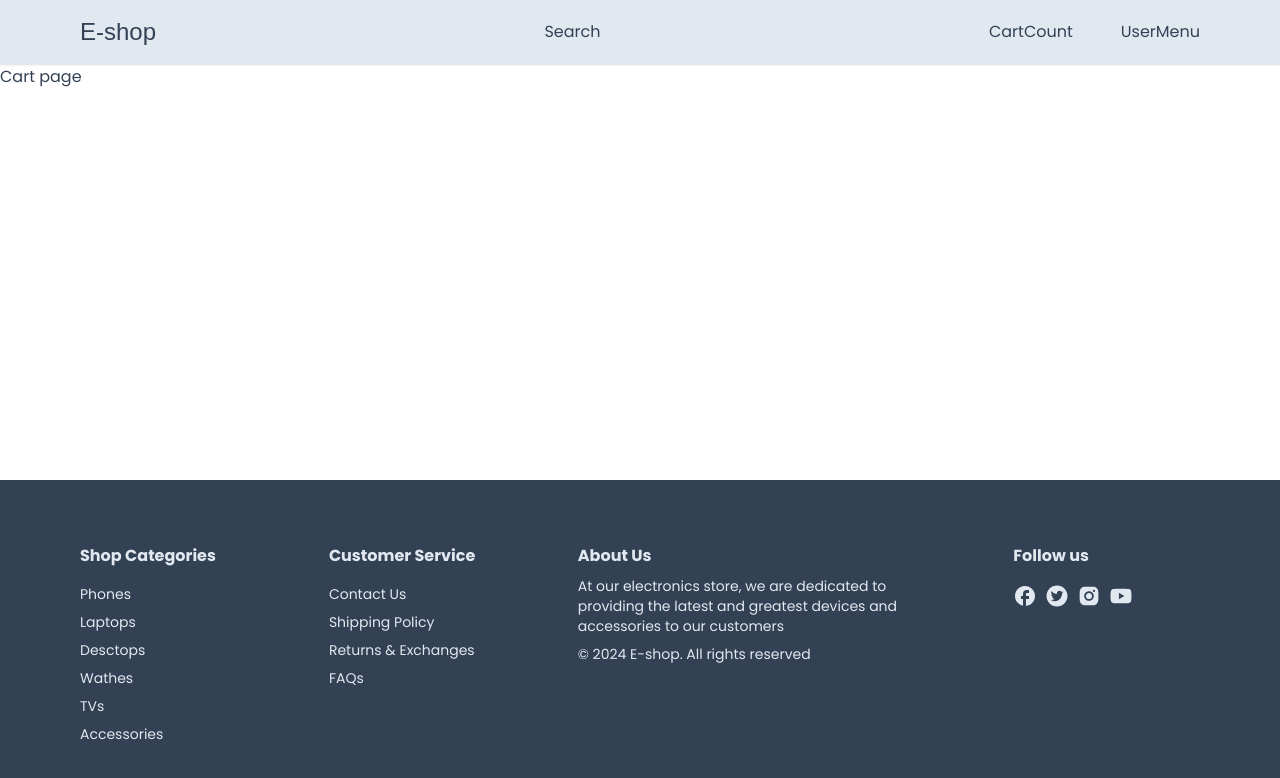
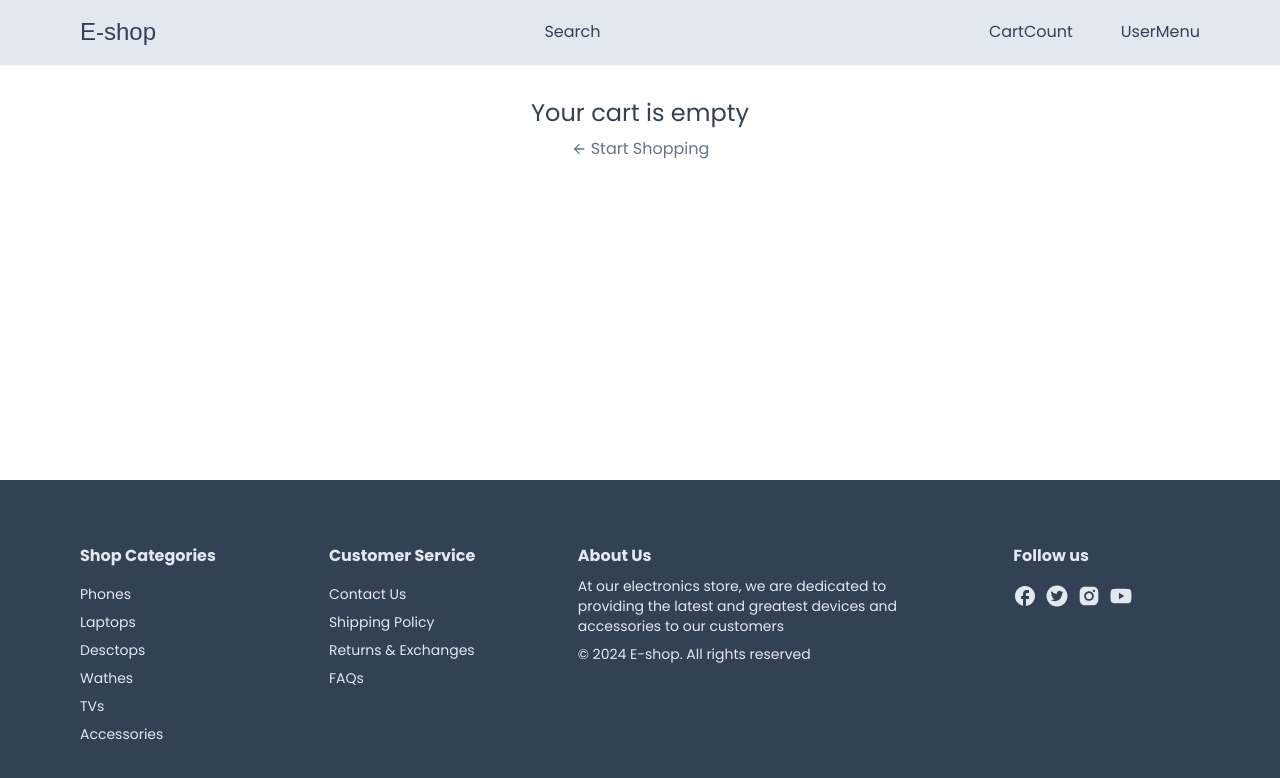
Before and after one commit to Musmaxim/e-shop, a Next.js app: page /cart in a window 1280 px wide. Shown: the top 778 px of the page. Built offline with nearby package versions, Linux system fonts and the light colour scheme; a web font is replaced by a local one.

Commit message:
Добавлен toasted и очертания корзины

```diff
--- /dev/null
+++ b/app/cart/CartClient.tsx
@@ -0,0 +1,69 @@
+"use client";
+
+import { useCart } from "@/hooks/useCart";
+import Link from "next/link";
+import { MdArrowBack } from "react-icons/md";
+import Heading from "../components/Heading";
+import Button from "../components/Button";
+
+const CartClient = () => {
+  const { cartProducts } = useCart();
+
+  if (!cartProducts || cartProducts.length === 0) {
+    return (
+      <div className="flex flex-col items-center">
+        <div className="text-2xl">Your cart is empty</div>
+        <div>
+          <Link
+            href={"/"}
+            className="text-slate-500 flex items-center gap-1 mt-2"
+          >
+            <MdArrowBack />
+            <span>Start Shopping</span>
+          </Link>
+        </div>
+      </div>
+    );
+  }
+  return (
+    <div>
+      <Heading title="Shopping Cart" center />
+      <div className="grid grid-cols-5 text-xs gap-4 pb-2 items-center mt-8">
+        <div className="col-span-2 justify-self-start">PRODUCT</div>
+        <div className="justify-self-center">PRICE</div>
+        <div className="justify-self-center">QUANTITY</div>
+        <div className="justify-self-end">TOTAL</div>
+      </div>
+      <div>
+        {cartProducts &&
+          cartProducts.map((item) => {
+            return <div key={item.id}>{item.name}</div>;
+          })}
+      </div>
+      <div className="border-t-[1.5px] border-slate-200 py-4 flex justify-between gap-4">
+        <div className="w-[90px]">
+          <Button label="Clear Cart" onClick={() => {}} small outline />
+        </div>
+        <div className="text-sm flex flex-col gap-1 items-start">
+          <div className="flex justify-between w-full text-base font-semibold">
+            <span>Subtotal</span>
+            <span>$1,000</span>
+          </div>
+          <p className="text-slate-500">
+            Taxes and shipping calculate at checkout
+          </p>
+          <Button label="Checkout" onClick={() => {}} />
+          <Link
+            href={"/"}
+            className="text-slate-500 flex items-center gap-1 mt-2"
+          >
+            <MdArrowBack />
+            <span>Continue Shopping</span>
+          </Link>
+        </div>
+      </div>
+    </div>
+  );
+};
+
+export default CartClient;
--- a/app/cart/page.tsx
+++ b/app/cart/page.tsx
@@ -1,5 +1,12 @@
+import Container from "../components/Container";
+import CartClient from "./CartClient";
+
 const Cart = () => {
-  return <div>Cart page</div>;
+  return <div className="pt-8">
+    <Container>
+      <CartClient/>
+    </Container>
+  </div>;
 };
 
 export default Cart;
--- a/app/layout.tsx
+++ b/app/layout.tsx
@@ -4,6 +4,7 @@
 import NavBar from "./components/nav/NavBar";
 import Footer from "./components/footer/Footer";
 import CartProvider from "@/providers/CartProvider";
+import { Toaster } from "react-hot-toast";
 
 const poppins = Poppins({ subsets: ["latin"], weight: ["400", "700"] });
 
@@ -20,6 +21,14 @@
   return (
     <html lang="en">
       <body className={`${poppins.className} text-slate-700`}>
+        <Toaster
+        toastOptions={{
+          style:{
+            background:'rgb(51 65 85)',
+            color:'#fff'
+          },
+        }}
+        />
         <CartProvider>
           <div className="flex flex-col min-h-screen">
             <NavBar />
--- a/app/product/[productId]/ProductDetails.tsx
+++ b/app/product/[productId]/ProductDetails.tsx
@@ -75,7 +75,7 @@
         return { ...prev, selectedImg: value };
       });
     },
-    [cartProduct.selectedImg]
+    []
   );
 
   const handleQtyIncrease = useCallback(() => {
--- a/hooks/useCart.tsx
+++ b/hooks/useCart.tsx
@@ -6,6 +6,8 @@
   useEffect,
   useState,
 } from "react";
+
+import { toast } from "react-hot-toast";
 
 type CartContextType = {
   cartTotalQty: number;
@@ -41,9 +43,13 @@
       } else {
         updatedCart = [product];
       }
+
+
       localStorage.setItem("eShopcartItems", JSON.stringify(updatedCart));
       return updatedCart;
     });
+
+    toast.success("Product added to cart");
   }, []);
 
   const value = { cartTotalQty, cartProducts, handleAddProductToCart };
--- a/package.json
+++ b/package.json
@@ -16,6 +16,7 @@
     "next": "14.0.4",
     "react": "^18",
     "react-dom": "^18",
+    "react-hot-toast": "^2.4.1",
     "react-icons": "^4.12.0"
   },
   "devDependencies": {
```
Also changed, not shown: 1 other file (tests, documents, lock files or other folders).
